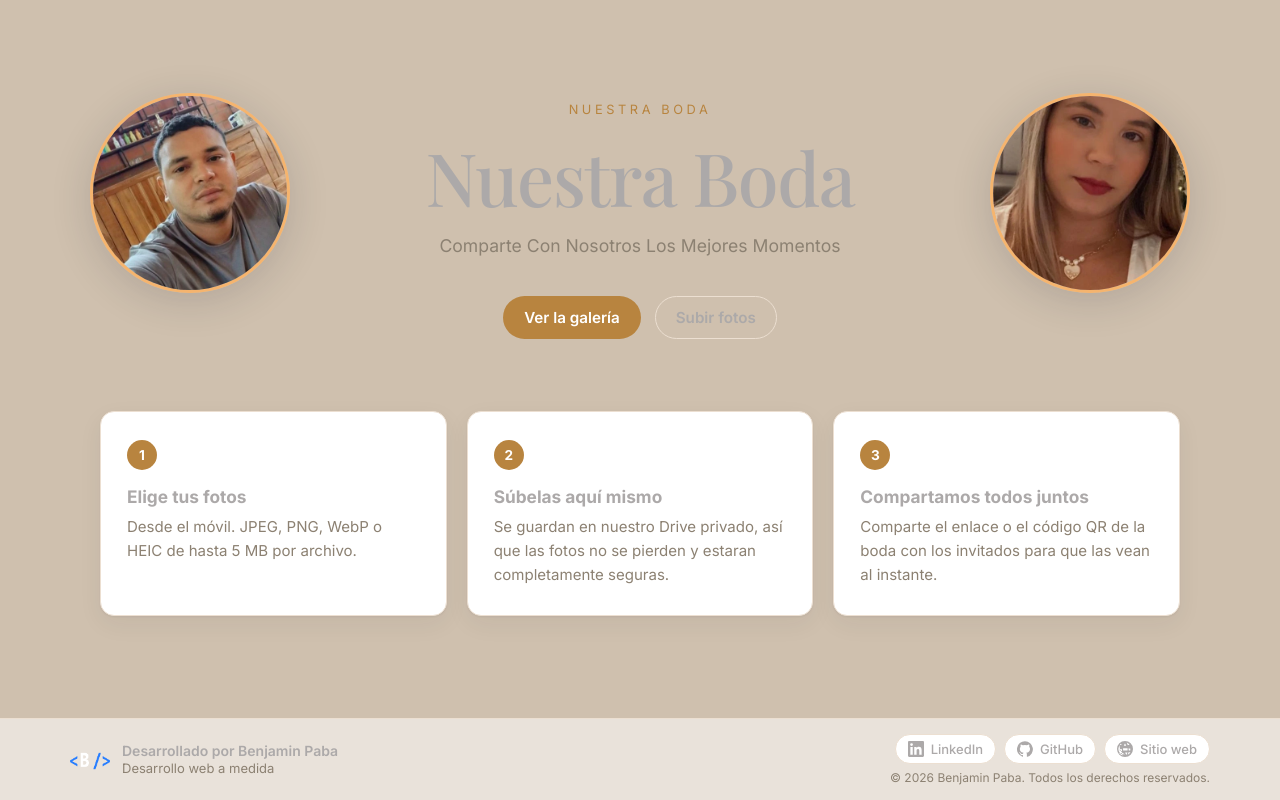
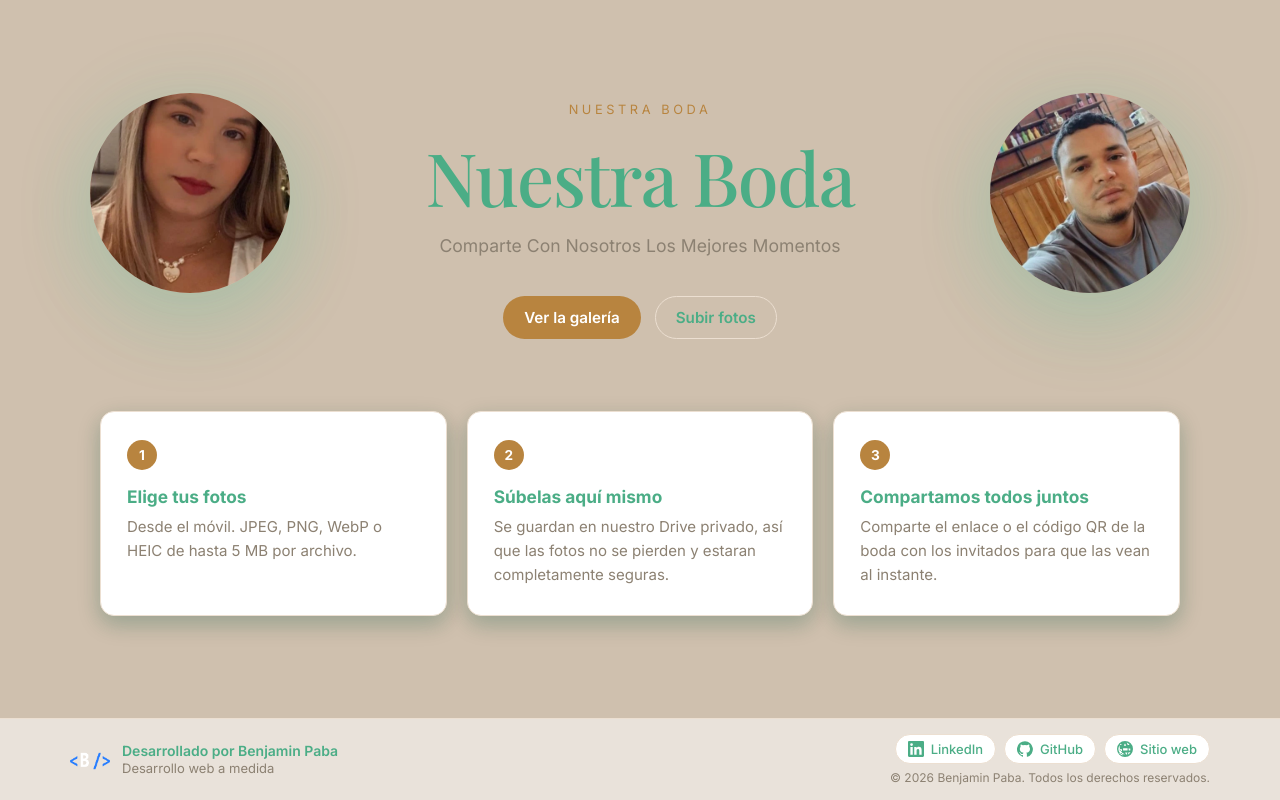
Before and after one commit to benjamin-25/wedding_photos, a Next.js app: page / in a window 1280 px wide. Built offline with nearby package versions, Linux system fonts and the light colour scheme.

Commit message:
some changes

```diff
--- a/src/app/globals.css
+++ b/src/app/globals.css
@@ -3,7 +3,7 @@
   --gold: #f5b46e;
   --cream: #cfc0ae;
   --blush: #f5e6e0;
-  --ink: #aca9a9;
+  --ink: #4bad86;
 
   --background: var(--cream);
   --foreground: var(--ink);
@@ -19,8 +19,8 @@
 
   --radius: 14px;
   --radius-sm: 9px;
-  --shadow: 0 1px 2px rgb(26 26 46 / 0.05), 0 8px 24px rgb(26 26 46 / 0.06);
-  --shadow-lg: 0 8px 40px rgb(26 26 46 / 0.16);
+  --shadow: 0 8px 20px rgba(35, 102, 79, 0.16), 0 8px 24px rgba(20, 82, 60, 0.16);
+  --shadow-lg: 0 8px 80px rgba(55, 186, 140, 0.16), 0 30px 80px rgba(55, 186, 140, 0.16);
   /* Radio de cristal para los paneles con backdrop-filter */
   --glass-blur: 14px;
 }
--- a/src/components/couple-parallax.module.css
+++ b/src/components/couple-parallax.module.css
@@ -8,7 +8,7 @@
   height: 200px;
   border-radius: 50%;
   overflow: hidden;
-  border: 3px solid var(--gold);
+  border: 3px hidden var(--gold);
   box-shadow: var(--shadow-lg);
   will-change: transform;
 }
--- a/src/components/gallery-grid.module.css
+++ b/src/components/gallery-grid.module.css
@@ -40,6 +40,7 @@
   display: grid;
   grid-template-columns: repeat(auto-fill, minmax(210px, 1fr));
   gap: 14px;
+  margin: 0 30px;
 }
 
 .item {
--- a/src/lib/constants.ts
+++ b/src/lib/constants.ts
@@ -69,11 +69,11 @@ export const CREDITS_CONFIG = {
 export const COUPLE_CONFIG = {
   /** Velocidad del parallax: 0 = fija, 1 = se mueve como el contenido. */
   speed: 0.35,
-  left: {
+  right: {
     src: '/novio-cara.webp',
     alt: 'Fotografía de Daniel',
   },
-  right: {
+  left: {
     src: '/novia-cara.webp',
     alt: 'Fotografía de Tatiana',
   },
--- a/src/lib/utils.ts
+++ b/src/lib/utils.ts
@@ -42,6 +42,6 @@ export function cn(...classes: (string | undefined | false | null)[]): string {
 }
 
 export function getGalleryUrl(): string {
-  const baseUrl = process.env.NEXT_APP_URL || 'http://localhost:3000';
+  const baseUrl = process.env.NEXT_APP_URL || 'http://localhost:3100';
   return `${baseUrl}/gallery`;
 }
```
